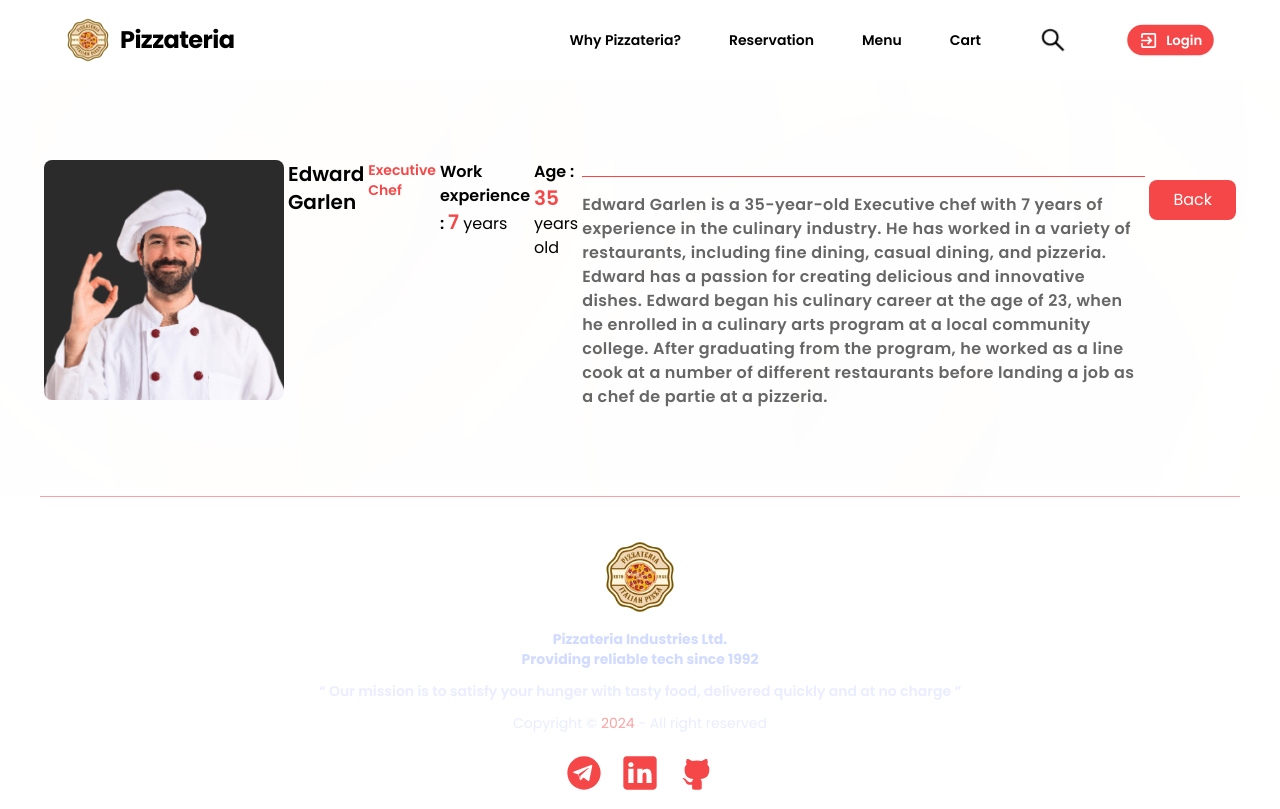
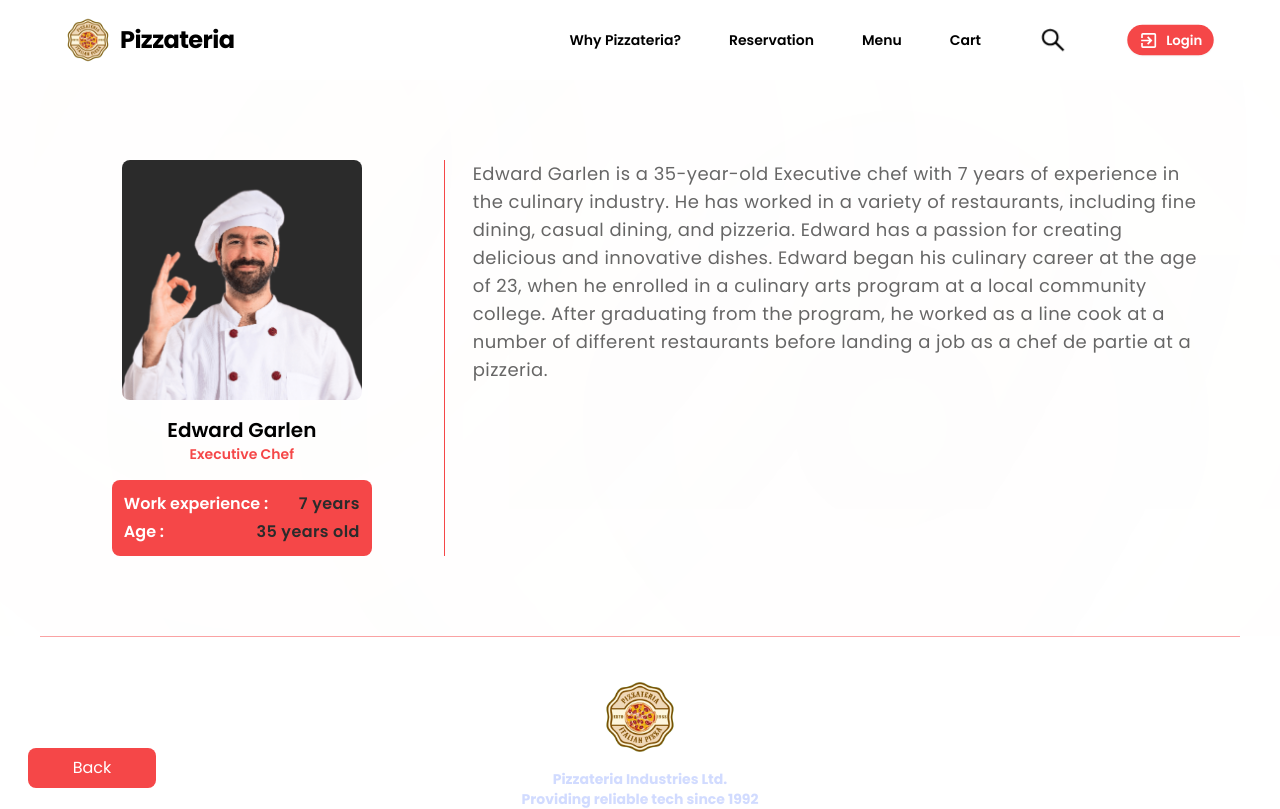
Before and after one commit to Mahdiyar733/Pizzateria, a React (Vite) app: page /chef/1 in a window 1280 px wide. Shown: the top 809 px of the page. Built offline with nearby package versions, Linux system fonts and the light colour scheme; what tailwindcss-animated would draw is missing.

Commit message:
chef info page

```diff
--- a/src/features/ui/InfoChef.jsx
+++ b/src/features/ui/InfoChef.jsx
@@ -14,33 +14,42 @@ function InfoChef() {
 	return (
 		<div className="h-auto w-full bg-white bg-opacity-50 px-6 py-20 flex items-center flex-col">
 			<div className="flex flex-col md:flex-row w-auto items-start px-5 gap-1">
+				<div className="w-full flex flex-col items-center md:flex-1">
 					<img
 						className="max-w-60 rounded-lg mb-4 self-center"
 						src={chef.src}
 						alt={chef.name}
 					/>
 					<h2 className="text-xl text-black font-semibold ">{chef.name}</h2>
-				<h3 className="text-RED font-semibold text-sm mb-4">{chef.job}</h3>
-				<h4 className="text-black font-normal text-base">
-					<span className="font-semibold text-black">Work experience : </span>{" "}
-					<span className="text-xl text-RED font-semibold">
-						{chef.workYear}
+					<h3 className="text-RED font-semibold text-sm mb-4 ">{chef.job}</h3>
+					<div className="flex flex-col bg-RED p-3 gap-1 rounded-lg w-full max-w-[393px] md:max-w-[260px]">
+						<h4 className="text-white font-normal text-base flex justify-between">
+							<span className="font-semibold text-white">
+								Work experience :{" "}
 							</span>{" "}
-					years
+							<span className="text-base text-[#2B2B2B] tracking-wide font-semibold">
+								{chef.workYear} years
+							</span>
 						</h4>
-				<h4 className="text-black font-normal text-base">
-					<span className="font-semibold text-black mb-1">Age : </span>{" "}
-					<span className="text-xl text-RED font-semibold">{chef.age}</span>{" "}
-					years old
+						<h4 className="text-white font-normal text-base flex justify-between">
+							<span className="font-semibold text-white">Age : </span>{" "}
+							<span className="text-base text-[#2B2B2B] tracking-wide font-semibold">
+								{chef.age} years old
+							</span>
 						</h4>
-				<p className="text-black text-base text-left font-semibold text-opacity-60 tracking-wide pt-4 mt-4 border-t border-solid border-RED">
+					</div>
+				</div>
+				<div className=" relative flex flex-col mt-4 border-t border-solid border-RED md:mt-0 md:border-t-0 md:border-l md:flex-1 lg:flex-[2] md:max-h-[396px] md:min-h-[396px] overflow-y-scroll">
+					<p className="text-black text-base text-left font-semibold text-opacity-60 tracking-wide pt-4 md:pt-0 md:px-7 lg:text-lg lg:font-normal">
 						{chef.des}
 					</p>
 					<button
 						onClick={() => nav(-1)}
-					className="px-6 mt-5 py-2 bg-RED text-white rounded-lg">
+						style={{ zIndex: 100 }}
+						className="px-6 mt-5 py-2 bg-RED text-white rounded-lg w-32 md:ml-4 fixed bottom-3 left-3">
 						Back
 					</button>
+				</div>
 			</div>
 		</div>
 	);
```
Lines whose indentation alone changed are shown as unchanged.
